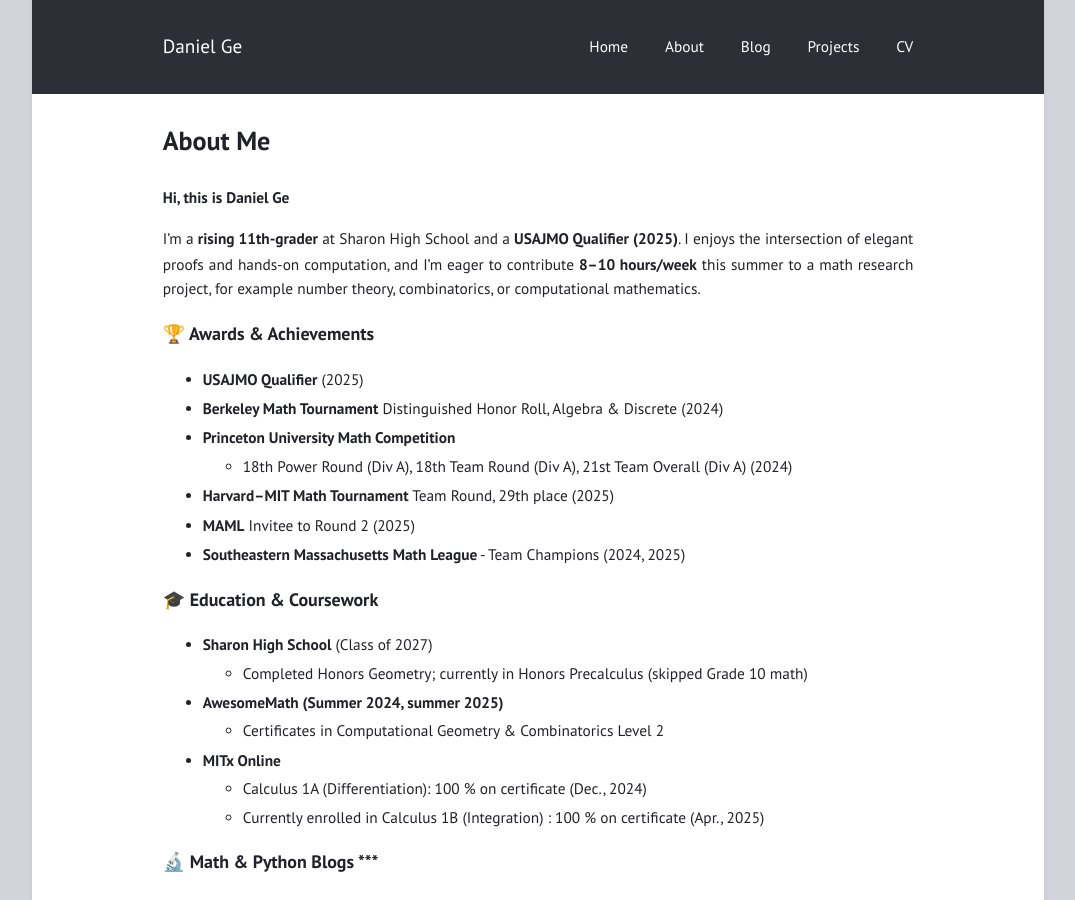
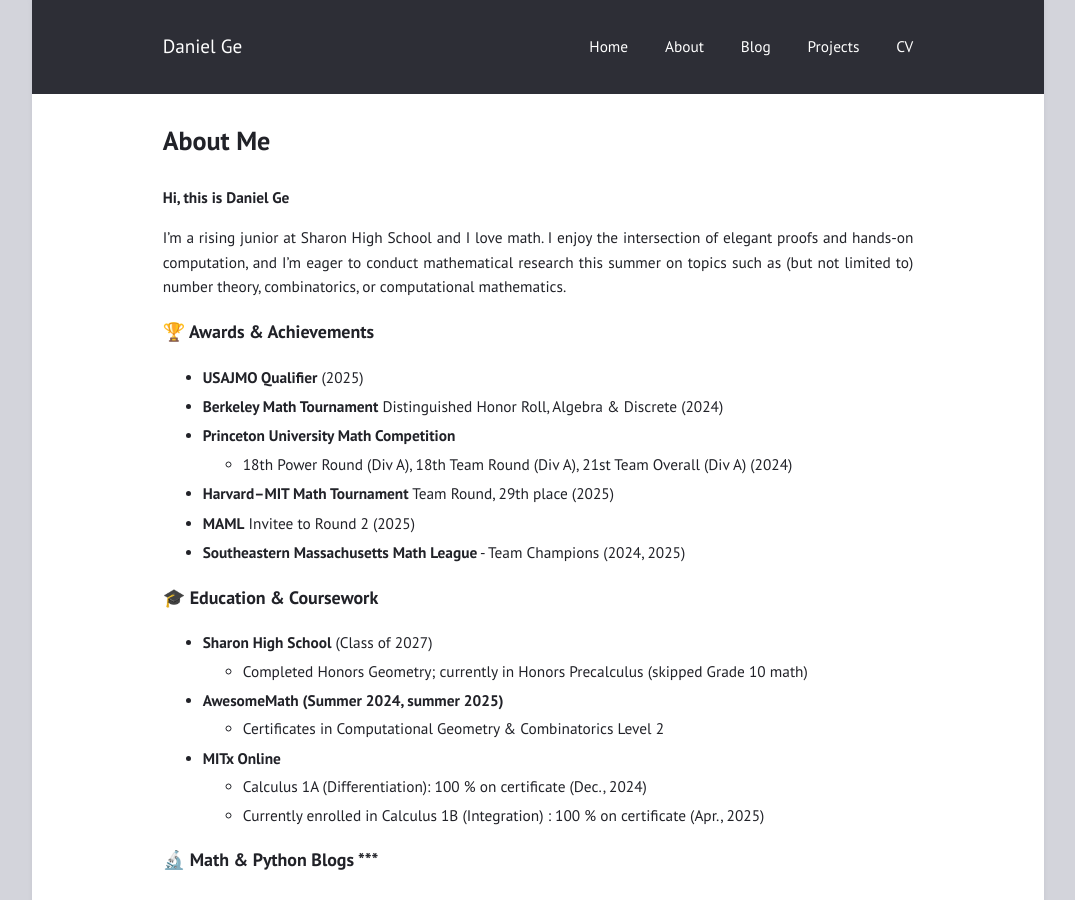
Before and after one commit to kicksandgiggles123/kicksandgiggles123.github.io, a Jekyll site: the page built from about.md, in a window 1280 px wide and 900 px high. Shown: the whole window, without its empty margins (102-1177 px from the left). Built offline with Jekyll 4.4.1, drawn with Linux system fonts in a browser that asks for light colours.

Commit message:
Update about.md

```diff
--- a/about.md
+++ b/about.md
@@ -6,7 +6,7 @@ permalink: /about/
 
 **Hi, this is Daniel Ge**
 
-I’m a **rising 11th-grader** at Sharon High School and a **USAJMO Qualifier (2025)**.  I enjoys the intersection of elegant proofs and hands-on computation, and I’m eager to contribute **8–10 hours/week** this summer to a math research project, for example number theory, combinatorics, or computational mathematics.
+I’m a rising junior at Sharon High School and I love math.  I enjoy the intersection of elegant proofs and hands-on computation, and I’m eager to conduct mathematical research this summer on topics such as (but not limited to) number theory, combinatorics, or computational mathematics.
 
 
 ### 🏆 Awards & Achievements
```
